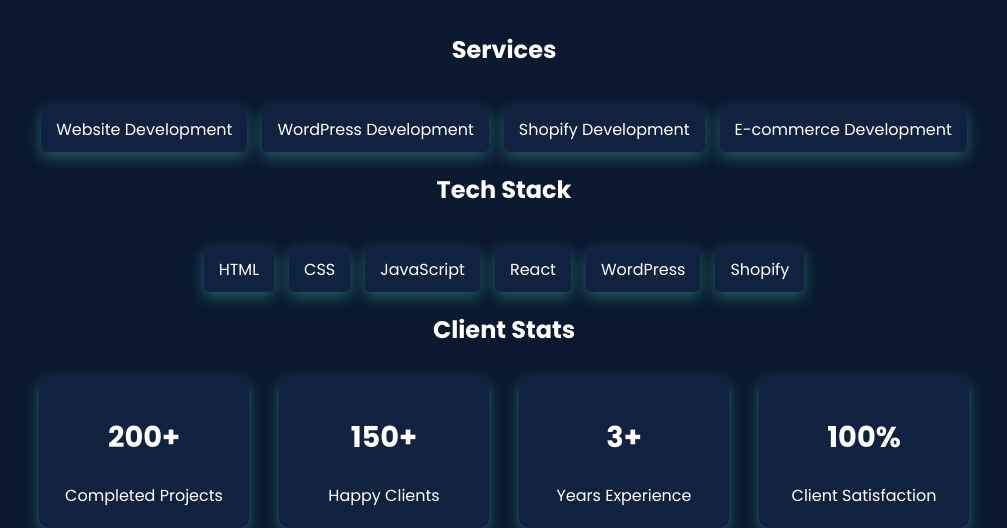
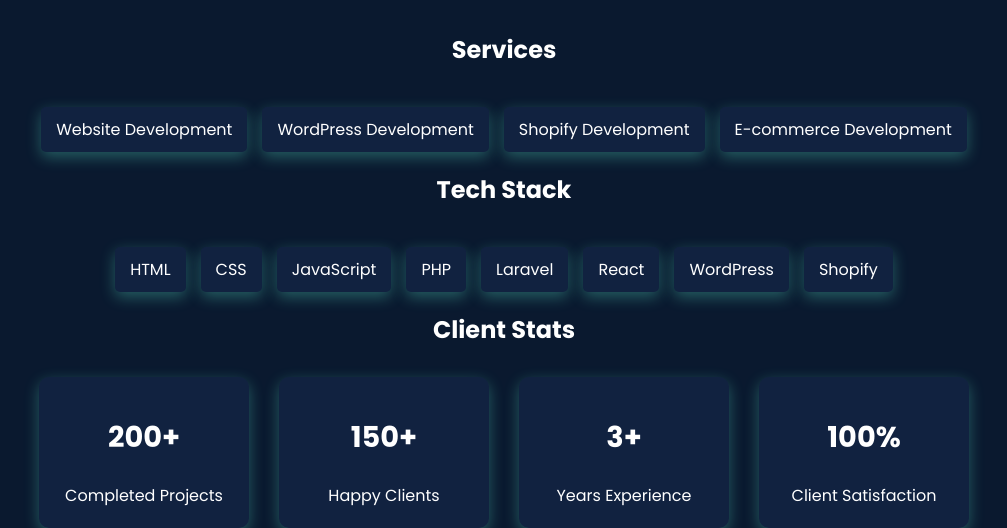
Before and after one commit to BobbyCoder01/Portfolio, a plain HTML site: page index.html in a window 1280 px wide. Shown: the part 286-814 px from the top of the page, without its empty margins (136-1143 px from the left). Drawn offline with Linux system fonts and the light colour scheme.

Commit message:
Update index.html

```diff
--- a/index.html
+++ b/index.html
@@ -217,6 +217,8 @@
             <div class="tech">HTML</div>
             <div class="tech">CSS</div>
             <div class="tech">JavaScript</div>
+              <div class="tech">PHP</div>
+  <div class="tech">Laravel</div>
             <div class="tech">React</div>
             <div class="tech">WordPress</div>
             <div class="tech">Shopify</div>
```
